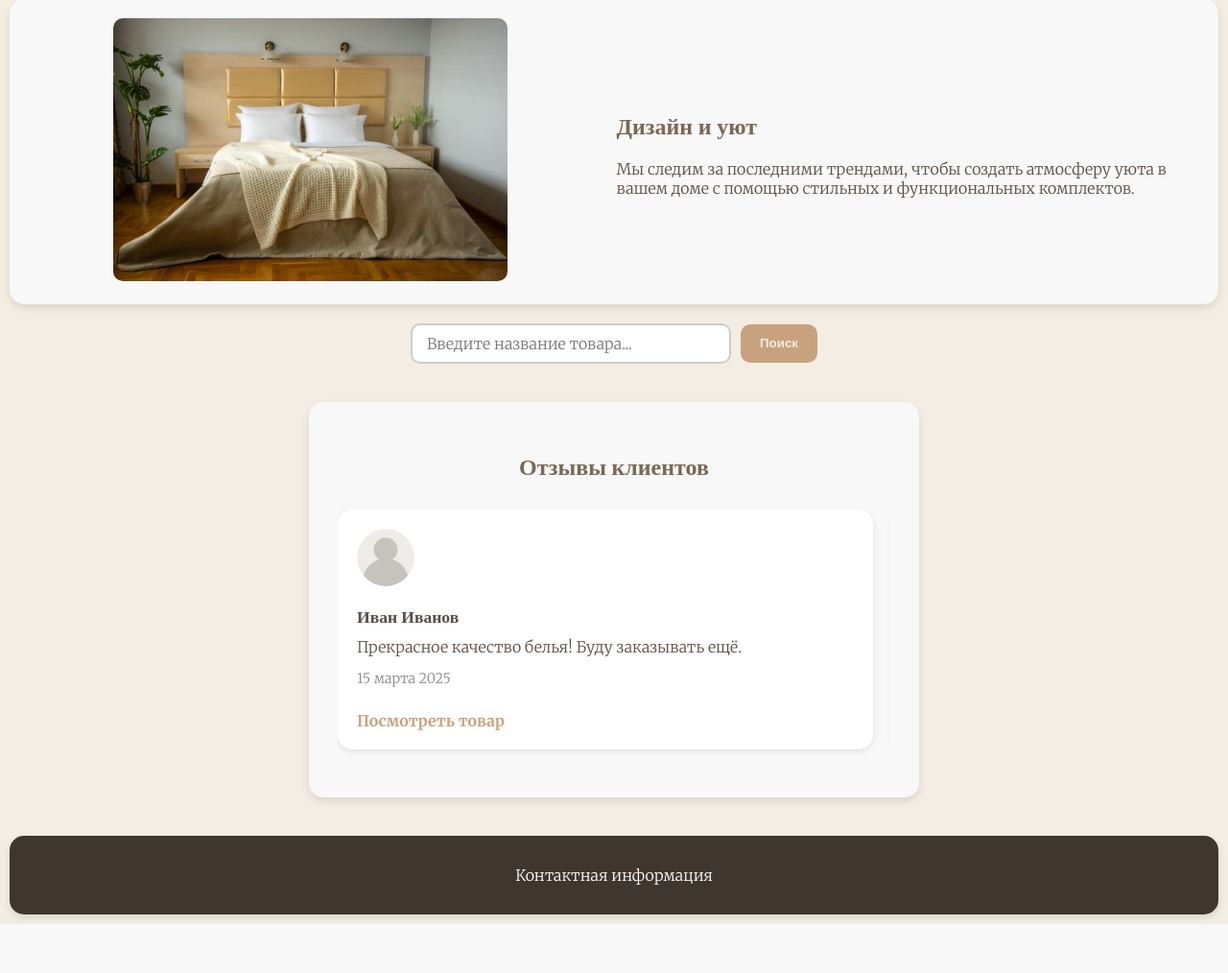
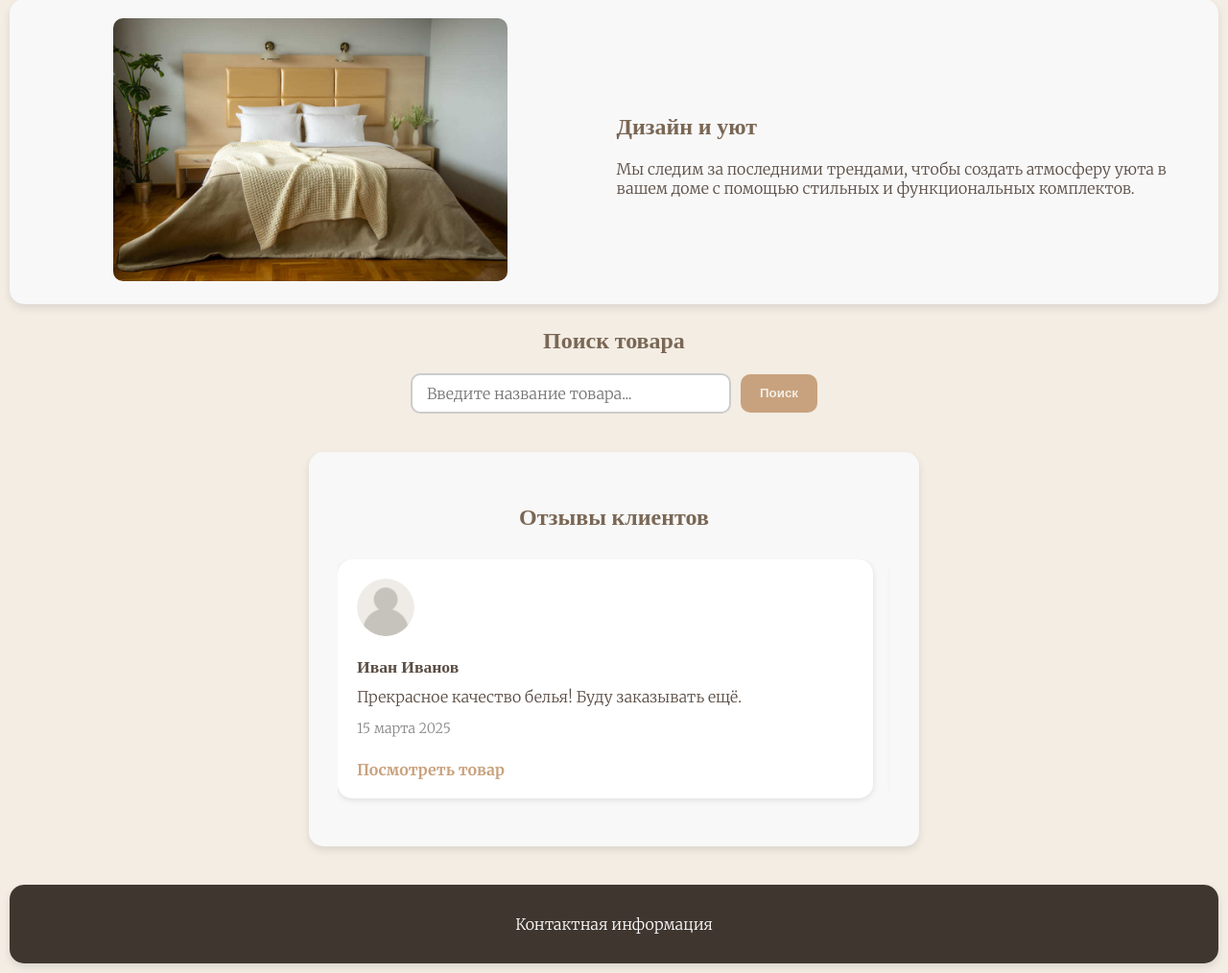
Before and after one commit to Crucio-o/pr, a PHP site: page / in a window 1280 px wide. Shown: the part 1642-2656 px from the top of the page at 96% size. Before the commit the page ends 2605 px from the top, so only its background shows below. Run offline with PHP 8.4, Linux system fonts and the light colour scheme; data comes from the database, SQL or seed files in the repository.

Commit message:
Update index.php

```diff
--- a/index.php
+++ b/index.php
@@ -117,10 +117,11 @@ require 'db.php';
             </div>
         </div>
     </section>
+    <h2 id="search">Поиск товара</h2>
     <form action="products.php" method="GET" class="search-form">
-    <input type="text" name="q" placeholder="Введите название товара..." required>
-    <button type="submit">Поиск</button>
-</form>
+        <input type="text" name="q" placeholder="Введите название товара..." required>
+        <button type="submit">Поиск</button>
+    </form>
     <section id="reviews" class="reviews-section">
     <h2>Отзывы клиентов</h2>
     <div class="reviews-slider">
```
